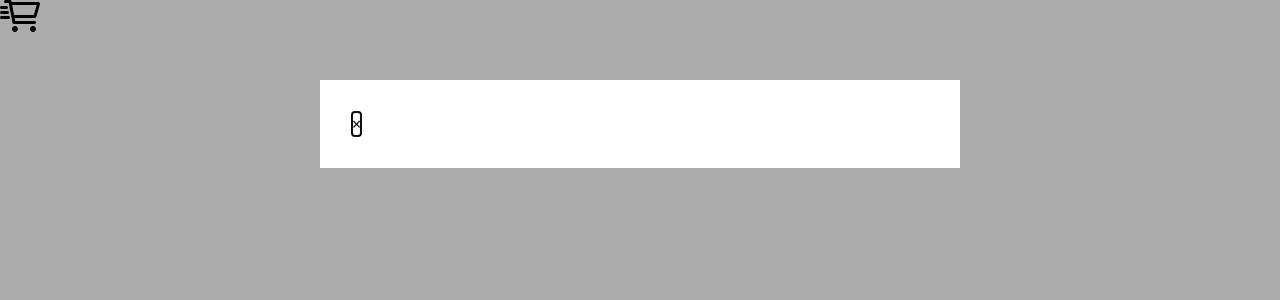
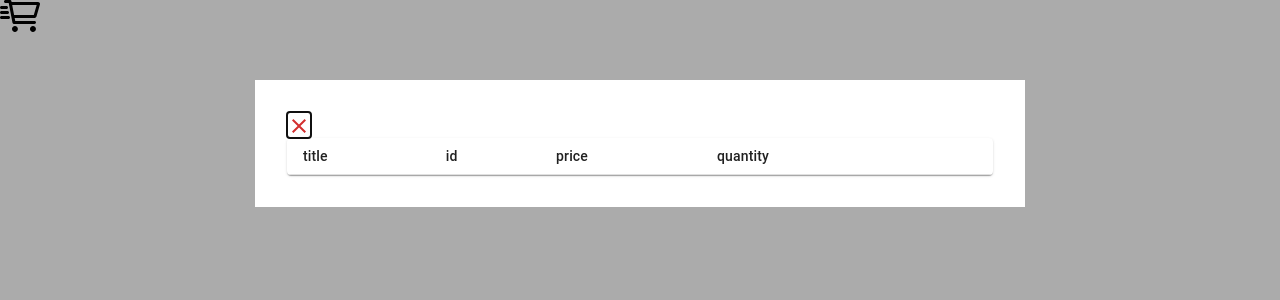
Before and after one commit to outlaw-js/Movie-WebSite, a React (Create React App) app: page /cart in a window 1280 px wide. Both pictures are taken after a click on the icon 20 px from the left and 16 px from the top of the page. Shown: the top 300 px of the page. Built offline with nearby package versions, Linux system fonts and the light colour scheme.

Commit message:
add table mui component and mui icon

```diff
--- a/package.json
+++ b/package.json
@@ -3,6 +3,10 @@
   "version": "0.1.0",
   "private": true,
   "dependencies": {
+    "@emotion/react": "^11.10.0",
+    "@emotion/styled": "^11.10.0",
+    "@mui/icons-material": "^5.8.4",
+    "@mui/material": "^5.10.0",
     "@reach/dialog": "^0.17.0",
     "@reach/visually-hidden": "^0.17.0",
     "axios": "^0.25.0",
--- a/src/Components/Cart/Cart.js
+++ b/src/Components/Cart/Cart.js
@@ -1,11 +1,21 @@
-import React,{useContext,useState} from 'react';
+import {useContext,useState} from 'react';
+import Table from '@mui/material/Table';
+import TableBody from '@mui/material/TableBody';
+import TableCell from '@mui/material/TableCell';
+import TableContainer from '@mui/material/TableContainer';
+import TableHead from '@mui/material/TableHead';
+import TableRow from '@mui/material/TableRow';
+import Paper from '@mui/material/Paper';
+import DeleteIcon from '@mui/icons-material/Delete';
 import {Dialog,DialogOverlay,DialogContent}from "@reach/dialog"
 import VisuallyHidden from '@reach/visually-hidden';
 import {CartContext} from '../../Context/Context';
+import CloseIcon from '@mui/icons-material/Close';
+import { Button } from '@mui/material';
 const Cart = (props) => {
   const [quantity,setQuantity] =  useState(1);
   const {cartItems,deleteFromCart} = useContext(CartContext)
-    const [showDialog, setShowDialog] = React.useState(false);
+    const [showDialog, setShowDialog] = useState(false);
     const open = () => setShowDialog(true);
     const close = () => setShowDialog(false);
 
@@ -13,17 +23,36 @@ const Cart = (props) => {
    <div>
       <svg fill="black" style={{width:"40px" }} onClick={open} xmlns="http://www.w3.org/2000/svg" viewBox="0 0 640 512"><path d="M239.1 416c-26.51 0-47.1 21.49-47.1 48S213.5 512 239.1 512s47.1-21.49 47.1-48S266.5 416 239.1 416zM527.1 416c-26.51 0-47.1 21.49-47.1 48s21.49 48 47.1 48s48-21.49 48-48S554.5 416 527.1 416zM633.5 44.73C627.4 36.64 618.1 32 607.1 32H185.1L183.6 19.51C181.4 8.19 171.5 0 160 0H87.1C74.75 0 64 10.74 64 23.1C64 37.25 74.75 48 87.1 48h52.14l60.28 316.5C202.6 375.8 212.5 384 224 384H552c13.25 0 24-10.75 24-23.1C576 346.7 565.3 336 552 336H243.9L234.7 288h318.4c14.28 0 26.84-9.474 30.76-23.21l54.86-191.1C641.5 63.05 639.6 52.83 633.5 44.73zM541 240H225.6l-30.47-160h391.7L541 240zM24 144h80C117.3 144 128 133.3 128 120C128 106.7 117.3 96 104 96h-80C10.75 96 0 106.7 0 120C0 133.3 10.75 144 24 144zM24 224h96C133.3 224 144 213.3 144 200c0-13.26-10.74-24-24-24h-96C10.75 176 0 186.7 0 200C0 213.3 10.75 224 24 224zM136 256h-112C10.75 256 0 266.7 0 280C0 293.3 10.75 304 24 304h112C149.3 304 160 293.3 160 280C160 266.7 149.3 256 136 256z"/></svg>
 
-      <Dialog aria-label='ss' isOpen={showDialog} onDismiss={close}>
+      <Dialog aria-label='ss' isOpen={showDialog} onDismiss={close} style={{width:"770px"}}>
         <button className="close-button" onClick={close}>
-          <span aria-hidden>×</span>
+          <span style={{marginBottom:"20px"}} aria-hidden><CloseIcon color='error' /></span>
         </button>
+        <TableContainer component={Paper} st>
+        <Table  size="small" aria-label="a dense table">
+        <TableHead>
+          <TableRow>
+            <TableCell>title</TableCell>
+            <TableCell>id</TableCell>
+            <TableCell>price</TableCell>
+            <TableCell>quantity</TableCell>
+            <TableCell></TableCell>
 
+          </TableRow>
+        </TableHead>
+        <TableBody>
        {cartItems.map((data, i) => (
-            <div data={data} key={i}  >
-              {data.title} {data.id} {data.price * quantity} <input style={{border:"1px solid black"}}onChange={(e)=>{setQuantity(e.target.value)}} type="number" />
-             <button onClick={()=>deleteFromCart(data.id)}>delete</button>
-            </div>
+
+  <TableRow>
+    <TableCell>{data.title}</TableCell>
+    <TableCell>{data.id}</TableCell>
+    <TableCell>{data.price}</TableCell>
+    <TableCell>1</TableCell>
+    <TableCell><Button variant='contained' color="error" onClick={()=>deleteFromCart(data.id)}><DeleteIcon/>Delete</Button></TableCell>
+  </TableRow>
             ))}
+            </TableBody>
+            </Table>
+            </TableContainer>
       </Dialog>
     </div>
 
--- a/src/styles/output.css
+++ b/src/styles/output.css
@@ -430,6 +430,9 @@ Ensure the default browser behavior of the `hidden` attribute.
 .flex {
   display: flex;
 }
+.table {
+  display: table;
+}
 .grid {
   display: grid;
 }
@@ -491,6 +494,9 @@ Ensure the default browser behavior of the `hidden` attribute.
 }
 .blur {
   --tw-blur: blur(8px);
+  filter: var(--tw-blur) var(--tw-brightness) var(--tw-contrast) var(--tw-grayscale) var(--tw-hue-rotate) var(--tw-invert) var(--tw-saturate) var(--tw-sepia) var(--tw-drop-shadow);
+}
+.filter {
   filter: var(--tw-blur) var(--tw-brightness) var(--tw-contrast) var(--tw-grayscale) var(--tw-hue-rotate) var(--tw-invert) var(--tw-saturate) var(--tw-sepia) var(--tw-drop-shadow);
 }
 .MainDiv{
```
Also changed, not shown: 1 other file (tests, documents, lock files or other folders).
